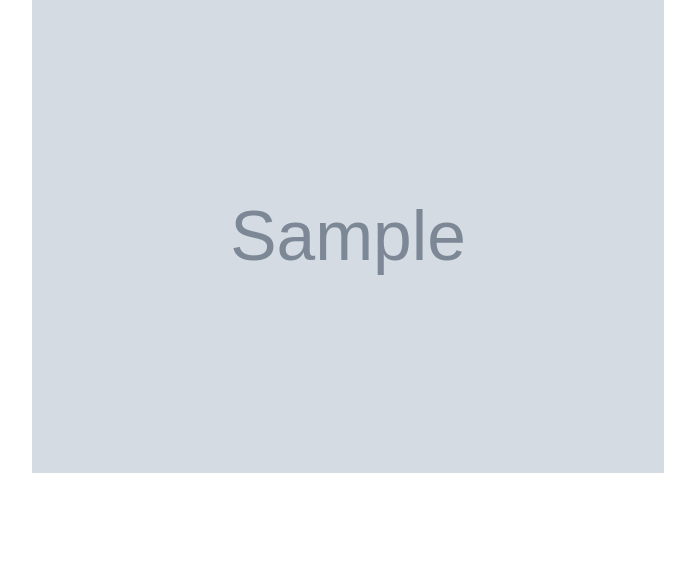
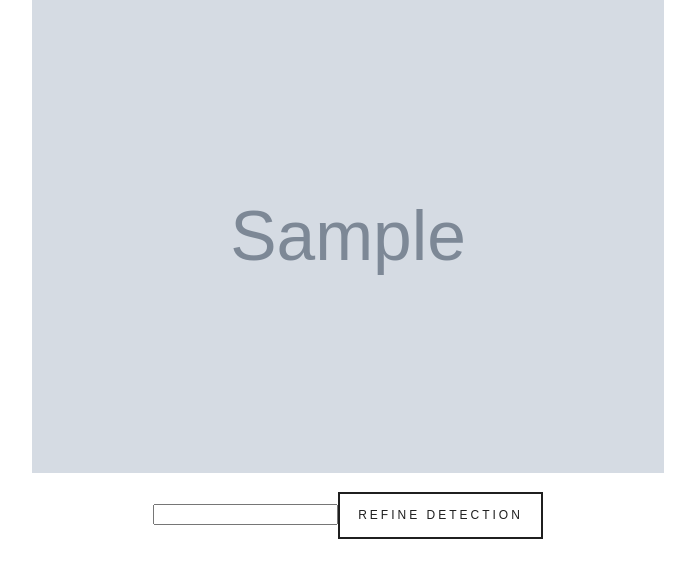
Before and after one commit to alinoleumm/assv, a Flask app: template templates/home.html in a window 1280 px wide. Shown: the part 234-800 px from the top of the page, without its empty margins (292-987 px from the left). Run offline with Flask 2, Linux system fonts and the light colour scheme; the template is opened without the code that fills it: most values are stand-ins (such as "Sample title", 1, 10 or a date in 2020); grey boxes marked "Sample" are stand-in pictures; parts of the project's set-up code (start-up, migrations or seed data) failed here and were passed over.

Commit message:
Update home.html

```diff
--- a/templates/home.html
+++ b/templates/home.html
@@ -91,9 +91,16 @@
     		<input type="submit" value="PERFORM OBJECT DETECTION" class="btn btn-dark btn-mid"> <button type="button" class="btn btn-dark btn-big-mid" onclick="clearall();"> CLEAR ALL</button>
     	</div>
   	</form>
-  	{% if filename %}
-	  	<center><img src="{{filename}}" id="detection" style="width:50%; height:auto;"></center>
-    {% endif %}
+  	{% if filename and origfile %}
+         	<center><img src="{{filename}}" id="detection" style="width:50%; height:auto;"></center>
+                <div class="refinement">
+                        <form action="/refine" method="post" enctype="multipart/form-data">
+                                <input type="text" name="original" value="{{origfile}}" hidden>
+                                <input type="text" id="detid" name="detectionid" class="detection"><input type="submit" id="butid" value="REFINE DETECTION">
+                        </form>
+                </div>
+	{% endif %}
+
 
 </body>
 </html>
```
